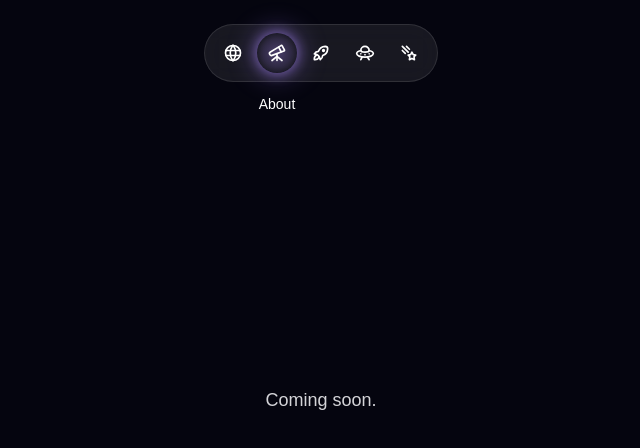
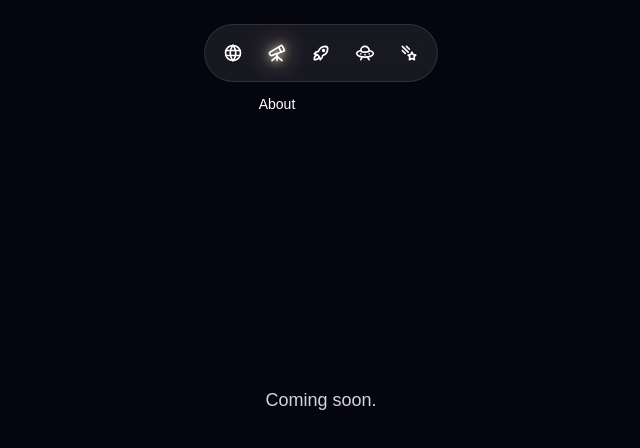
Before and after one commit to swapnil-dhanke/swapnildhanke.com, a Next.js app: page /about in a window 1280 px wide. Shown: the top 448 px of the page, without its empty margins (319-959 px from the left). Built offline with nearby package versions, Linux system fonts and the light colour scheme.

Commit message:
Replace nav ring with icon-level warm-white glow; fix stray purple cursor accent

```diff
--- a/src/app/globals.css
+++ b/src/app/globals.css
@@ -3,7 +3,10 @@
 :root {
   --background: #ffffff;
   --foreground: #171717;
-  --accent: #a855f7;
+  /* Cursor accent — was left over as purple (#a855f7) from an earlier
+   * design pass; the custom cursor's dot sits directly in the starfield,
+   * so it must be white like the rest of the stars, not a stray color. */
+  --accent: #ffffff;
 }
 
 @theme inline {
@@ -63,33 +66,21 @@ html::-webkit-scrollbar {
 }
 
 /*
- * Active nav icon highlight — a soft "ignited star" glow rather than a hard
- * UI ring, using the same purple (rgb(168 133 247)) as the constellation
- * hover-reveal lines so the two effects read as one visual language.
+ * Active nav icon highlight — the icon itself emits a soft warm-white glow
+ * (layered drop-shadows, no separate ring/badge element behind it) so it
+ * reads as the icon lighting up like a star, not a UI focus indicator.
  */
-.nav-star-glow {
-  background: radial-gradient(
-    circle,
-    rgb(168 133 247 / 35%) 0%,
-    rgb(168 133 247 / 16%) 50%,
-    rgb(168 133 247 / 0%) 75%
-  );
-  box-shadow:
-    0 0 10px 1px rgb(168 133 247 / 45%),
-    0 0 22px 4px rgb(168 133 247 / 22%);
-  animation: nav-star-pulse 2.4s ease-in-out infinite;
+.nav-icon-glow {
+  filter: drop-shadow(0 0 4px rgb(255 244 214 / 90%)) drop-shadow(0 0 10px rgb(255 224 170 / 60%));
+  animation: nav-icon-pulse 2.4s ease-in-out infinite;
 }
 
-@keyframes nav-star-pulse {
+@keyframes nav-icon-pulse {
   0%,
   100% {
-    box-shadow:
-      0 0 10px 1px rgb(168 133 247 / 45%),
-      0 0 22px 4px rgb(168 133 247 / 22%);
+    filter: drop-shadow(0 0 4px rgb(255 244 214 / 90%)) drop-shadow(0 0 10px rgb(255 224 170 / 60%));
   }
   50% {
-    box-shadow:
-      0 0 13px 2px rgb(168 133 247 / 55%),
-      0 0 28px 6px rgb(168 133 247 / 30%);
+    filter: drop-shadow(0 0 5px rgb(255 244 214 / 100%)) drop-shadow(0 0 13px rgb(255 224 170 / 75%));
   }
 }
--- a/src/components/Nav.tsx
+++ b/src/components/Nav.tsx
@@ -57,10 +57,9 @@ export function Nav() {
               ref={(el) => {
                 itemRefs.current[href] = el;
               }}
-              className="relative flex h-10 w-10 items-center justify-center rounded-full text-white"
+              className="flex h-10 w-10 items-center justify-center rounded-full text-white"
             >
-              {isActive && <span className="nav-star-glow absolute inset-0 rounded-full" aria-hidden />}
-              <Icon className="relative z-10 h-5 w-5" stroke={2} />
+              <Icon className={`h-5 w-5 ${isActive ? "nav-icon-glow" : ""}`} stroke={2} />
             </Link>
           );
         })}
```
